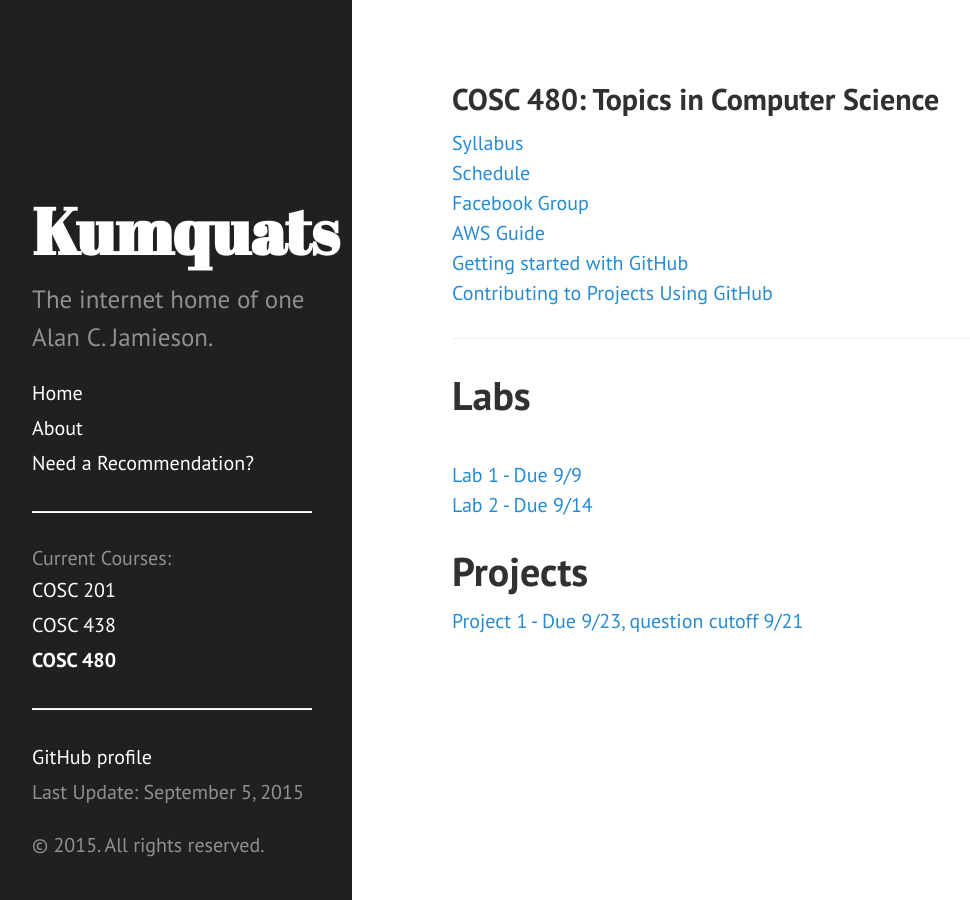
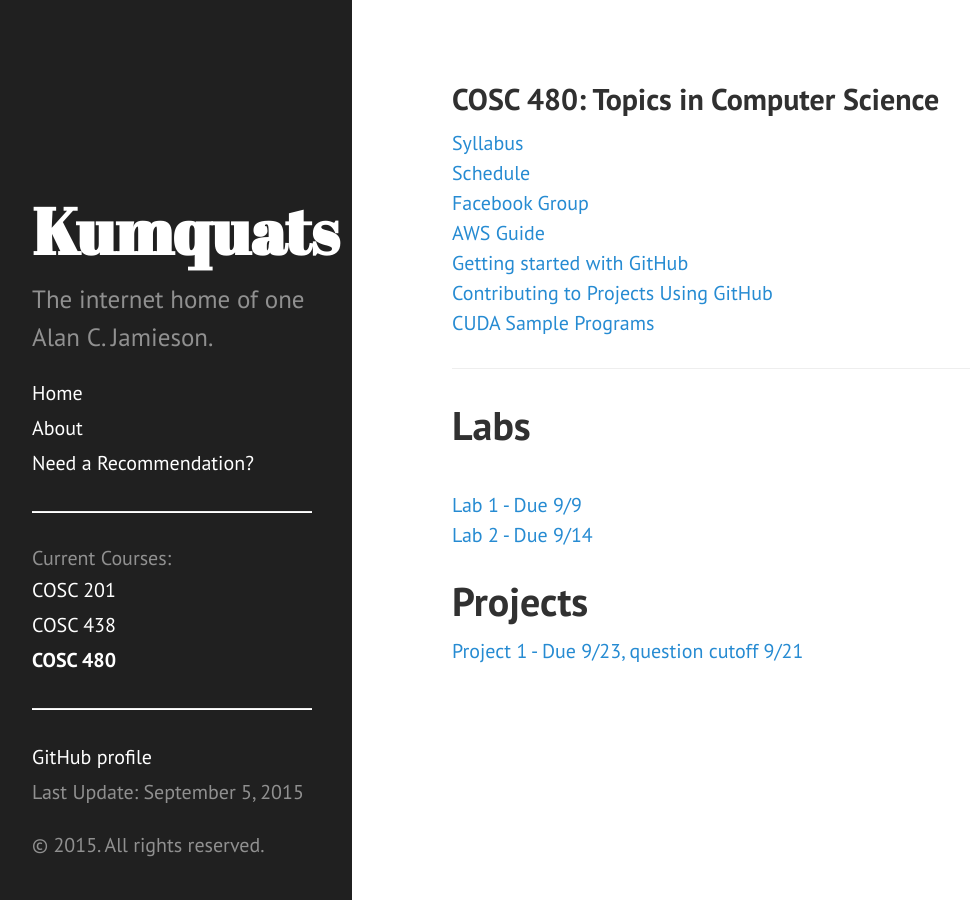
Before and after one commit to ripark/ripark.github.io, a Jekyll site: the page built from f15/cosc480.html, in a window 1280 px wide. Shown: the whole page, without its empty margins (8-978 px from the left). Built offline with Jekyll 4.4.1, drawn with Linux system fonts in a browser that asks for light colours; Markdown is read by kramdown in place of the engine named in the settings.

Commit message:
Adding CUDA sample

```diff
--- a/f15/cosc480.html
+++ b/f15/cosc480.html
@@ -15,6 +15,8 @@ title: "COSC 480: Topics in Computer Science"
 <a href="https://help.github.com/desktop/guides/getting-started/">Getting started with GitHub</a>
 <br>
 <a href="https://help.github.com/desktop/guides/contributing/">Contributing to Projects Using GitHub</a>
+<br>
+<a href="http://ripark.github.io/f15/samples.zip">CUDA Sample Programs</a>
 <hr>
 <h1>Labs</h1>
 <br>
```
Also changed, not shown: 1 other file.
